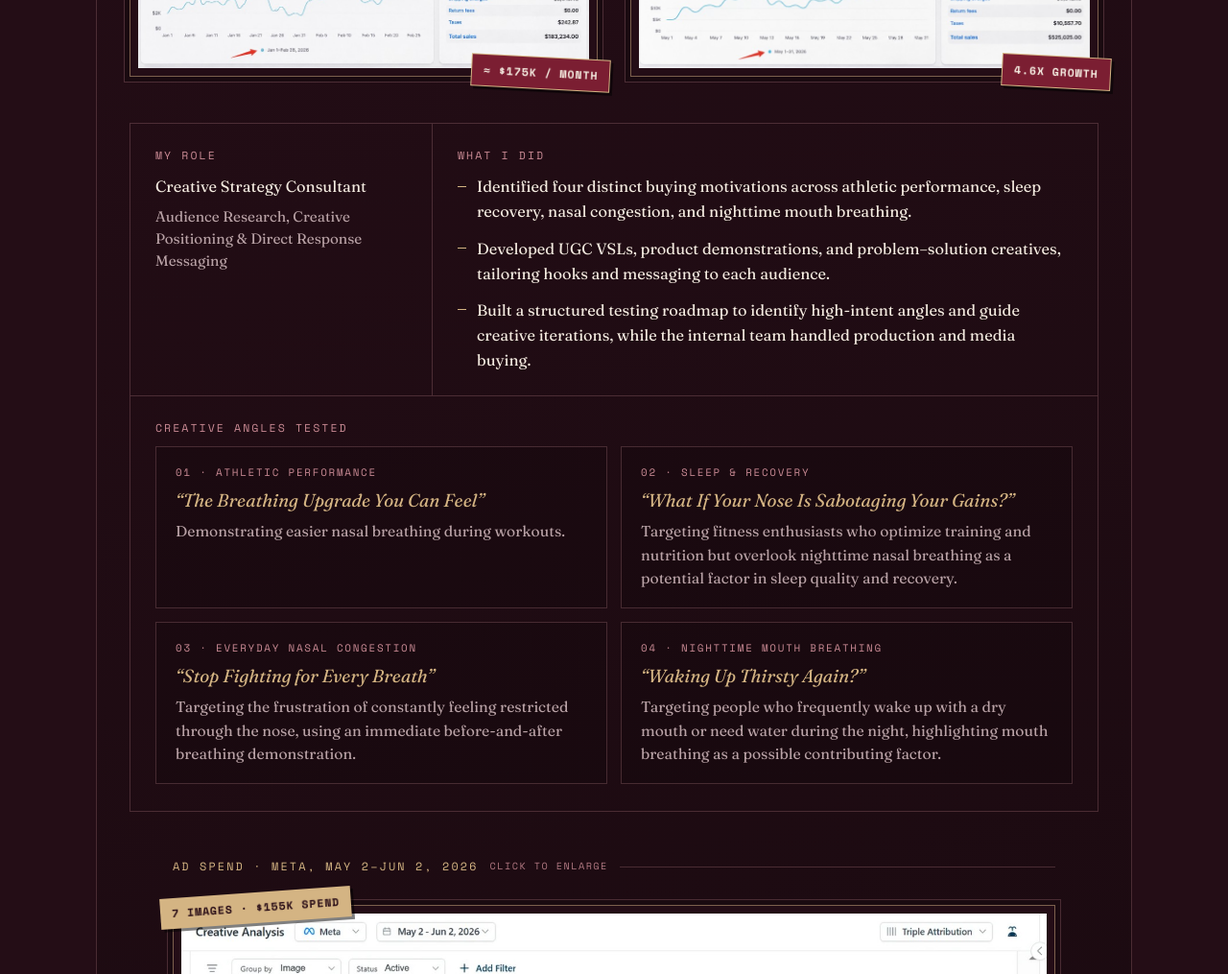
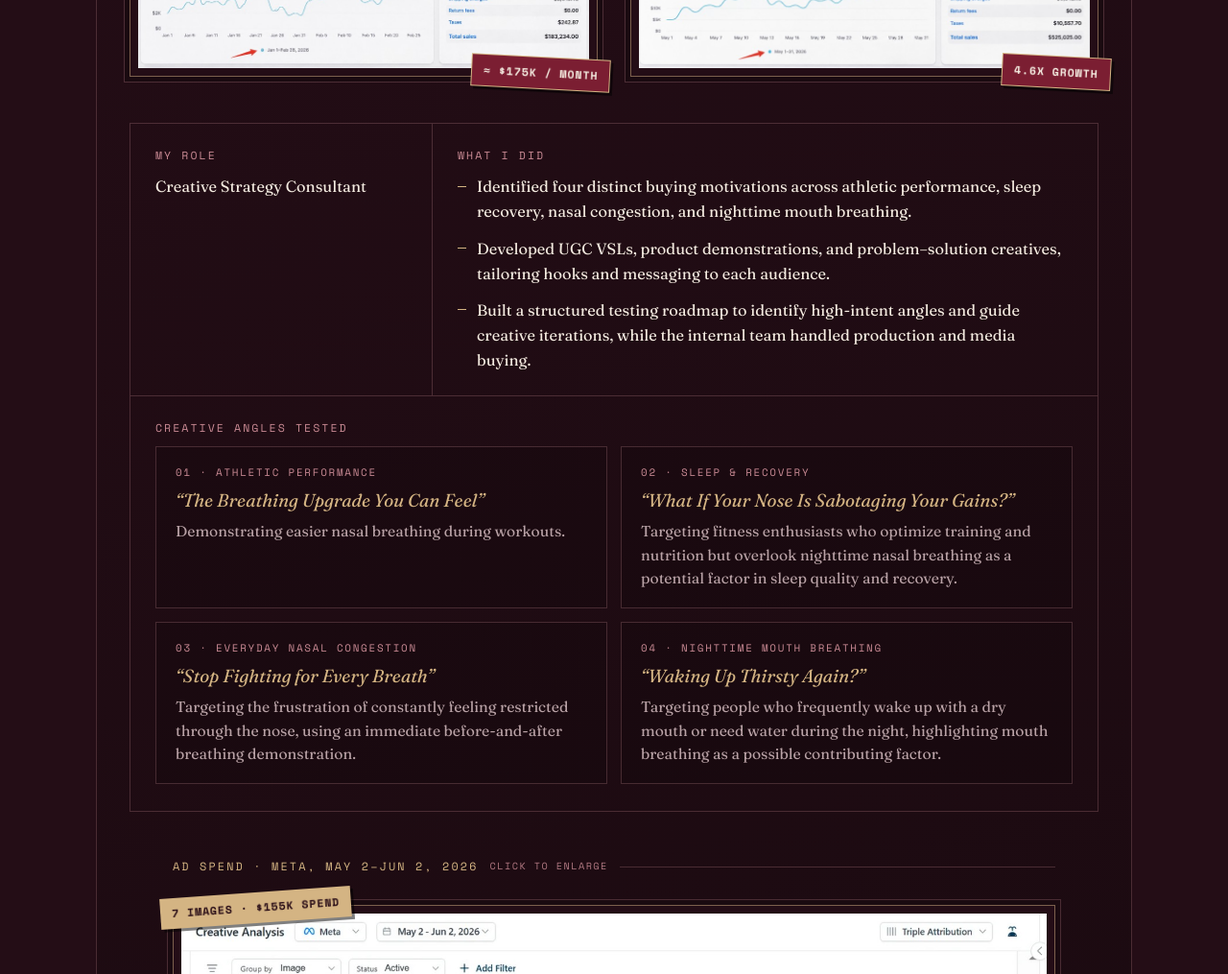
Before and after one commit to AmaliDr/Amali-portfolio, a plain HTML site: page index.html in a window 1280 px wide. Shown: the part 4120-5135 px from the top of the page at 96% size. Drawn offline with nearby package versions, Linux system fonts and the light colour scheme; files whose address does not match are found by name.

Commit message:
Update index.html

```diff
--- a/index.html
+++ b/index.html
@@ -468,7 +468,7 @@ const PROOF = [
     niche: "Performance breathing · DTC health & performance",
     name: "Brand name confidential",
     from: "$175K", to: "$810K", metric: "Monthly gross sales",
-    role: "Creative Strategy Consultant — Audience Research, Creative Positioning & Direct Response Messaging",
+    role: "Creative Strategy Consultant",
     did: [
       "Identified four distinct buying motivations across athletic performance, sleep recovery, nasal congestion, and nighttime mouth breathing.",
       "Developed UGC VSLs, product demonstrations, and problem–solution creatives, tailoring hooks and messaging to each audience.",
```
